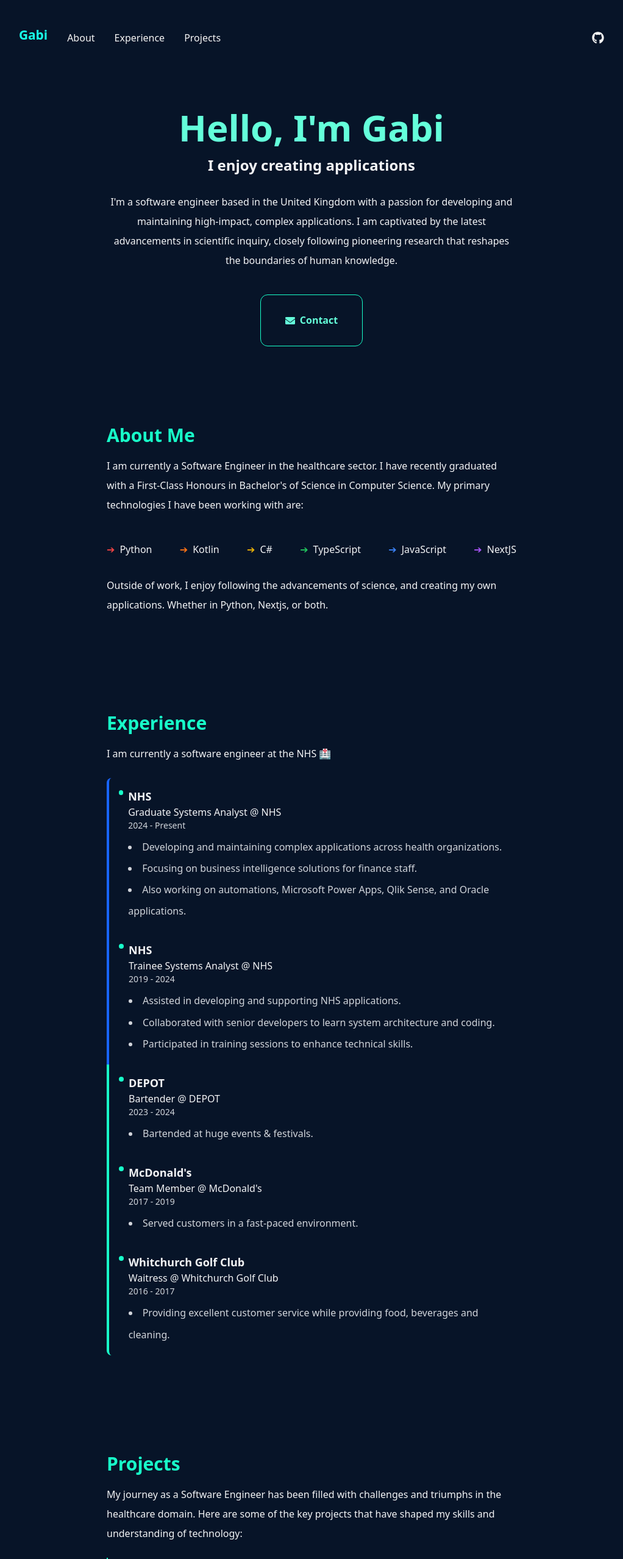
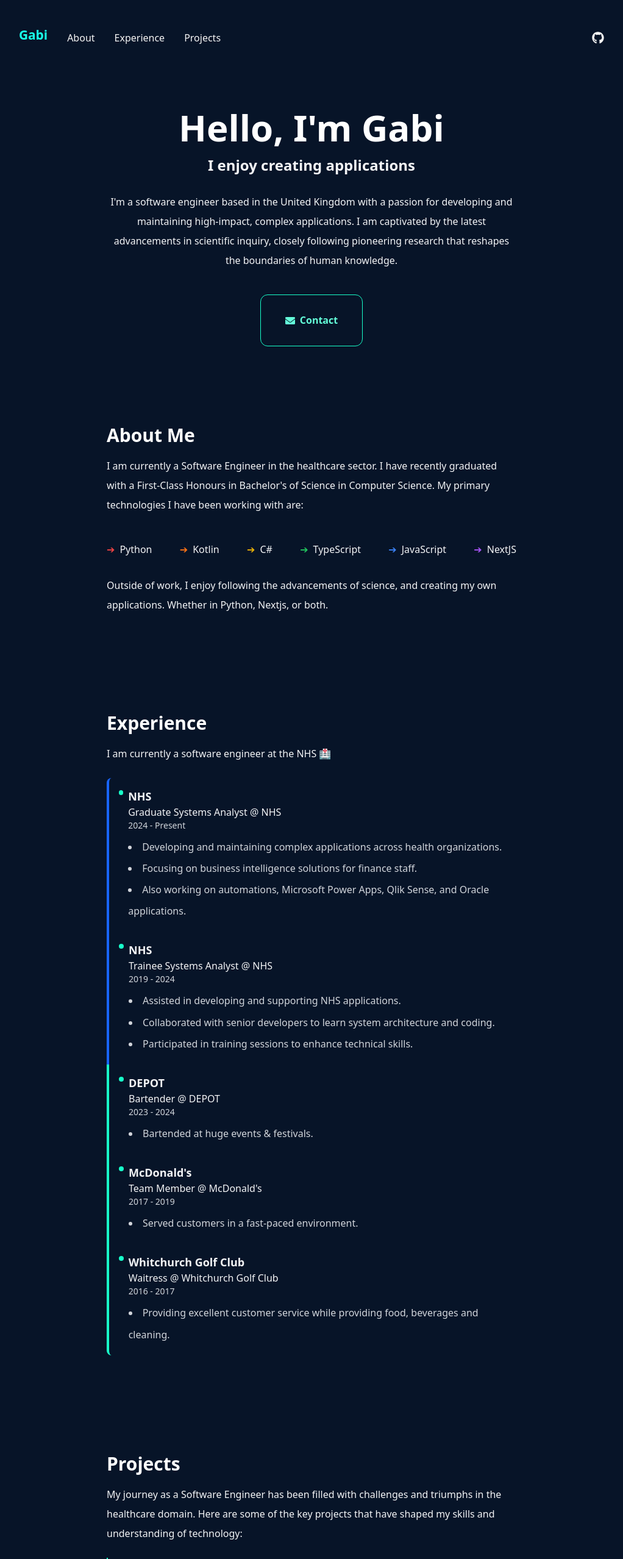
Before and after one commit to suhanpark/suhanpark.github.io, a Next.js app: page / in a window 1280 px wide. Shown: the top 2557 px of the page at 61% size, without its empty margins (129-1151 px from the left). Built offline with nearby package versions, Linux system fonts and the light colour scheme.

Commit message:
updated homepage

```diff
--- a/src/app/page.tsx
+++ b/src/app/page.tsx
@@ -17,7 +17,7 @@ export default function Home() {
         {/* About Section */}
         <section className="w-full  3xl:min-h-[80rem] max-w-2xl justify-center content-center ">
           <header className="flex flex-col items-center  text-center gap-4 mb-7">
-            <h1 className="text-5xl text-[#64FFDA] md:text-6xl font-bold  ">
+            <h1 className="text-5xl text-white md:text-6xl font-bold  ">
               Hello, I&apos;m Gabi
             </h1>
             <h1 className="text-xl md:text-2xl font-bold  ">
--- a/src/components/home/AboutMe.tsx
+++ b/src/components/home/AboutMe.tsx
@@ -1,7 +1,7 @@
 const AboutMe = () => {
   return (
     <section className="w-full max-w-2xl ">
-      <h2 className="text-3xl text-[#18ffc9] font-semibold mb-4">About Me</h2>
+      <h2 className="text-3xl text-white font-semibold mb-4">About Me</h2>
       <p className="text-base font-normal  leading-8 mb-10">
         I am currently a Software Engineer in the healthcare sector. I have
         recently graduated with a First-Class Honours in Bachelor&apos;s of
--- a/src/components/home/Experience.tsx
+++ b/src/components/home/Experience.tsx
@@ -1,7 +1,7 @@
 const Experience = () => {
   return (
     <section className="w-full max-w-2xl mt-40">
-      <h2 className="text-3xl font-semibold mb-4 text-[#18ffc9]">Experience</h2>
+      <h2 className="text-3xl font-semibold mb-4 text-white">Experience</h2>
       <p className="text-base font-normal leading-8 mb-6">
         I am currently a software engineer at the NHS 🏥
       </p>
--- a/src/components/home/Projects.tsx
+++ b/src/components/home/Projects.tsx
@@ -1,7 +1,7 @@
 const Projects = () => {
   return (
     <section className="w-full max-w-2xl mt-40">
-      <h2 className="text-3xl font-semibold mb-4 text-[#18ffc9]">Projects</h2>
+      <h2 className="text-3xl font-semibold mb-4 text-white">Projects</h2>
       <p className="text-base font-normal leading-8 mb-6">
         My journey as a Software Engineer has been filled with challenges and
         triumphs in the healthcare domain. Here are some of the key projects
```
